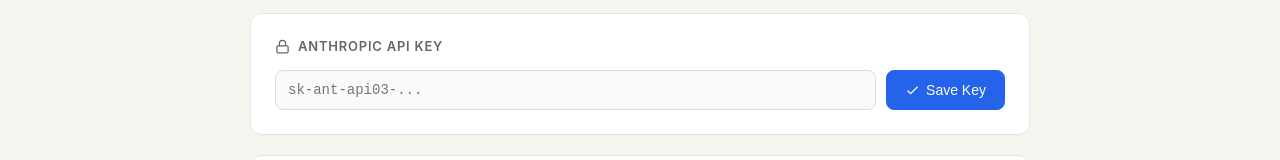
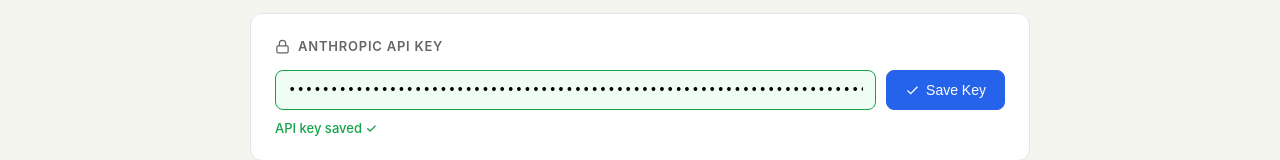
Before and after one commit to Gowtham-KR6672/Resume-Format, a plain HTML site: page Nicki_Resume.html in a window 1280 px wide. Shown: the part 140-300 px from the top of the page. Drawn offline with nearby package versions, Linux system fonts and the light colour scheme.

Commit message:
Add files via upload

```diff
--- a/Nicki_Resume.html
+++ b/Nicki_Resume.html
@@ -220,7 +220,7 @@
 <script>
 // ── State ──────────────────────────────────────────────────────────────────
 let state = {
-  apiKey: localStorage.getItem('genie_api_key') || '',
+  apiKey: localStorage.getItem('genie_api_key') || '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',
   pdfFile: null,
   docxFile: null,
   outputBlob: null,
```
